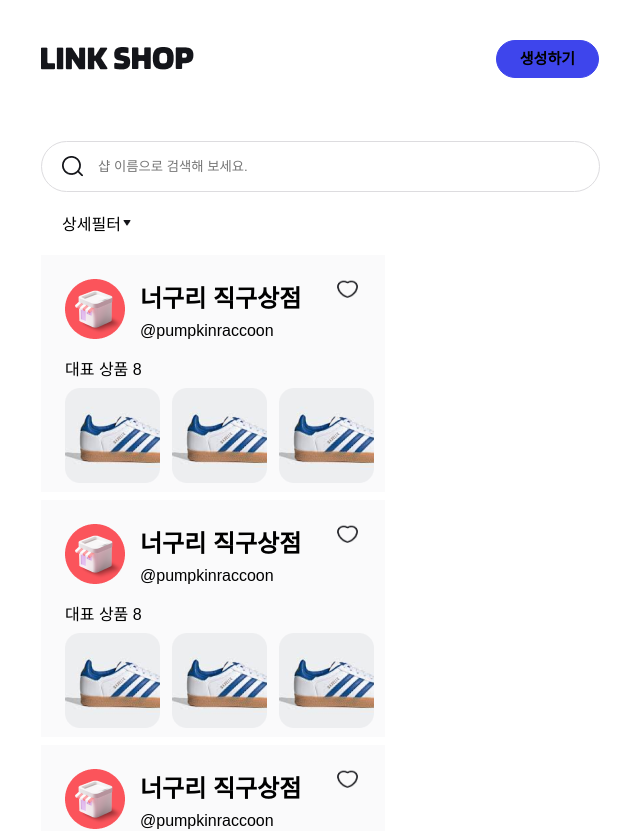
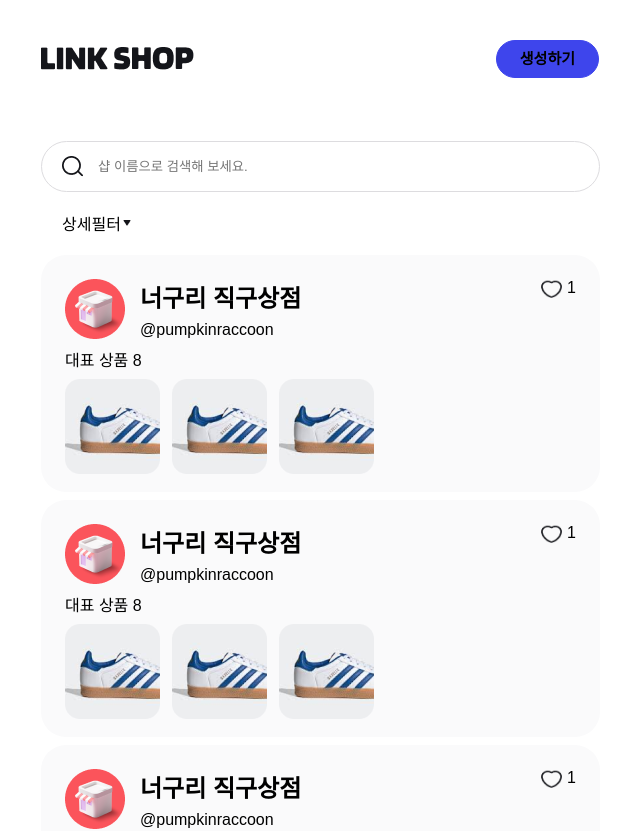
Before and after one commit to woodfriday/8team-Linkshop, a React (Create React App) app: page /list in a window 1280 px wide. Shown: the top 831 px of the page, without its empty margins (320-960 px from the left). Built offline with nearby package versions, Linux system fonts and the light colour scheme; a web font is replaced by a local one.

Commit message:
Homepage_test(test)

```diff
--- a/public/index.html
+++ b/public/index.html
@@ -24,7 +24,7 @@
       work correctly both with client-side routing and a non-root public URL.
       Learn how to configure a non-root public URL by running `npm run build`.
     -->
-    <title>React App</title>
+    <title>LINK SHOP</title>
   </head>
   <body>
     <noscript>You need to enable JavaScript to run this app.</noscript>
--- a/src/Pages/HomePage/HomePage.jsx
+++ b/src/Pages/HomePage/HomePage.jsx
@@ -32,6 +32,20 @@
     }, 1500);
   };
   ///////////////
+  const [pageSize, setPageSize] = useState(getPageSize());
+  const [page, setPage] = useState(1);
+
+  useEffect(() => {
+    const handleResize = () => {
+      setPageSize(getPageSize());
+    };
+
+    window.addEventListener("resize", handleResize);
+
+    return () => {
+      window.removeEventListener("resize", handleResize);
+    };
+  }, []);
 
   return (
     <div className="home-container">
@@ -67,7 +81,7 @@
           </p>
         }
       >
-        {items.map((_, index) => (
+        {items.map((index) => (
           <div className="product-list" key={index}>
             <ProductCard />
           </div>
--- a/src/component/Product/ProductCard1.css
+++ b/src/component/Product/ProductCard1.css
@@ -2,23 +2,34 @@
 }
 .product-container {
   display: block;
-  width: 344px;
+  width: 100%;
   height: 237px;
   background-color: var(--white002);
   padding: 24px;
   margin-bottom: 8px;
+  border-radius: 25px;
 }
 .product-profile {
   display: flex;
 }
 .profile-name {
+  width: 100%;
   margin-left: 15px;
-  margin-right: 36px;
+}
+.profile-name h2 {
+  margin-bottom: 7px;
+}
+.heart-click-conatiner {
+  width: 100%;
+  display: flex;
+  justify-content: end;
+  align-items: start;
+  gap: 5px;
 }
 .product-list {
   display: block;
 }
-.product-list p {
+#product-list-text {
   margin: 8px 0;
 }
 .product-list-img {
--- a/src/component/Product/ProductCard1.jsx
+++ b/src/component/Product/ProductCard1.jsx
@@ -15,6 +15,7 @@
           <h2>너구리 직구상점</h2>
           <p>@pumpkinraccoon</p>
         </div>
+        <div className="heart-click-conatiner">
           <img
             src="/images/icons/ic_heart-null.png"
             id="heart-click"
@@ -22,9 +23,11 @@
             height={19}
             alt="Heart Icon"
           />
+          <p>1</p>
+        </div>
       </div>
       <div className="product-list">
-        <p>대표 상품 8</p>
+        <p id="product-list-text">대표 상품 8</p>
         <div className="product-list-img">
           <img src="/images/shoes.png" width={95} height={95} alt="Shoes" />
           <img src="/images/shoes.png" width={95} height={95} alt="Shoes" />
```
Lines whose indentation alone changed are shown as unchanged.
